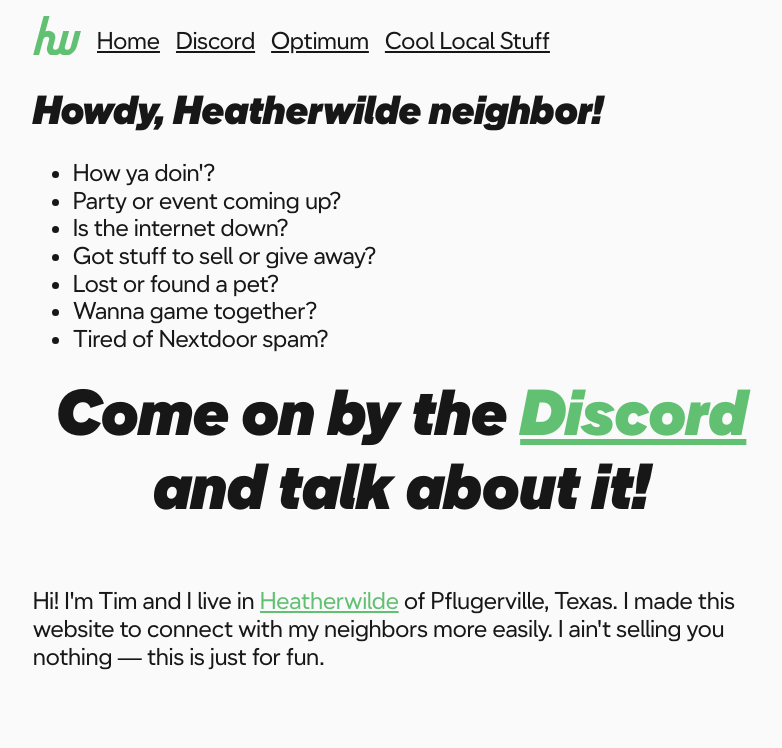
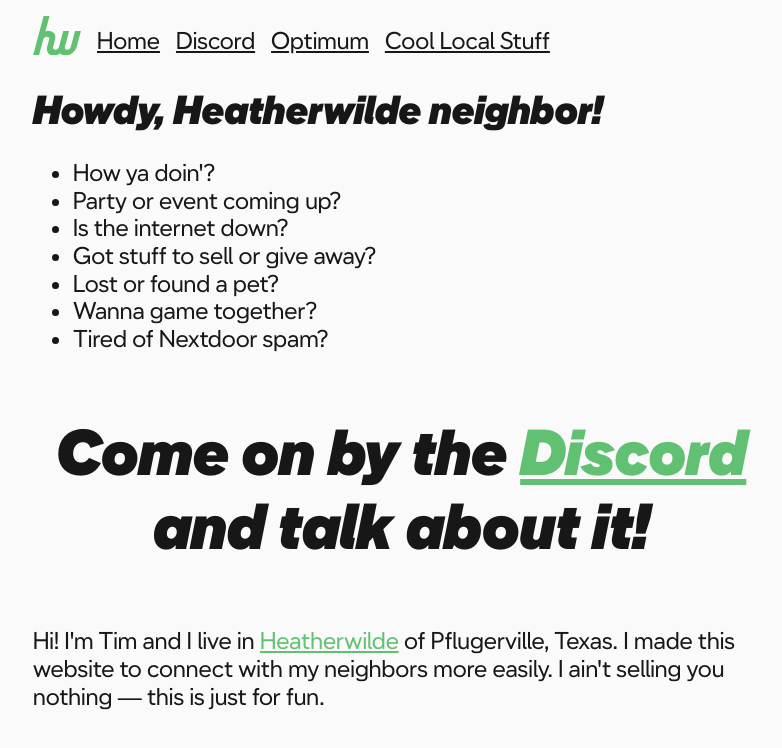
Before and after one commit to t-mart/heatherwilde.buzz, a SvelteKit app: page / in a window 1280 px wide. Shown: the top 748 px of the page, without its empty margins (239-1021 px from the left). Built offline with nearby package versions, Linux system fonts and the light colour scheme.

Commit message:
better cta margin

```diff
--- a/src/routes/+page.svelte
+++ b/src/routes/+page.svelte
@@ -32,7 +32,7 @@
 	.cta {
 		font-size: 4rem;
 		font-family: var(--heading-font-family);
-		margin-block-start: 1.5rem;
+		margin-block-start: 1em;
 		text-align: center;
 	}
 
```
